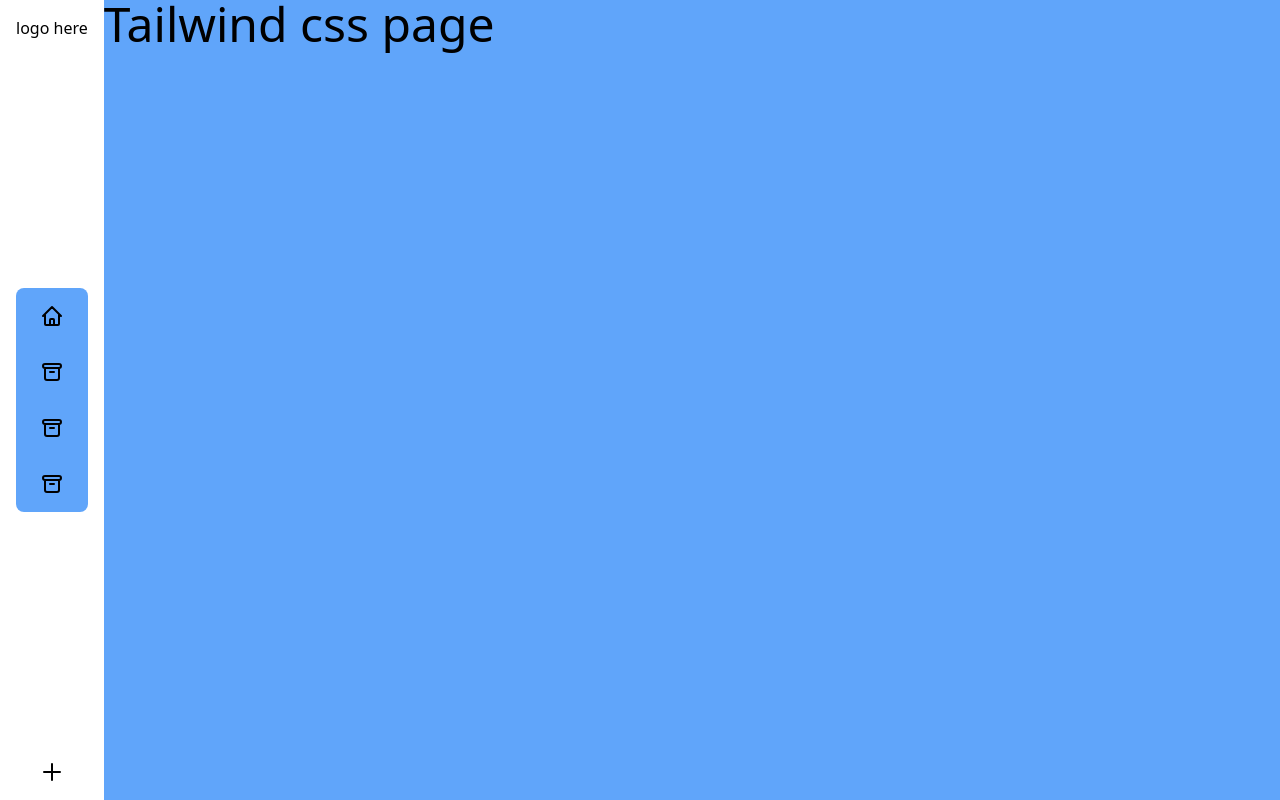
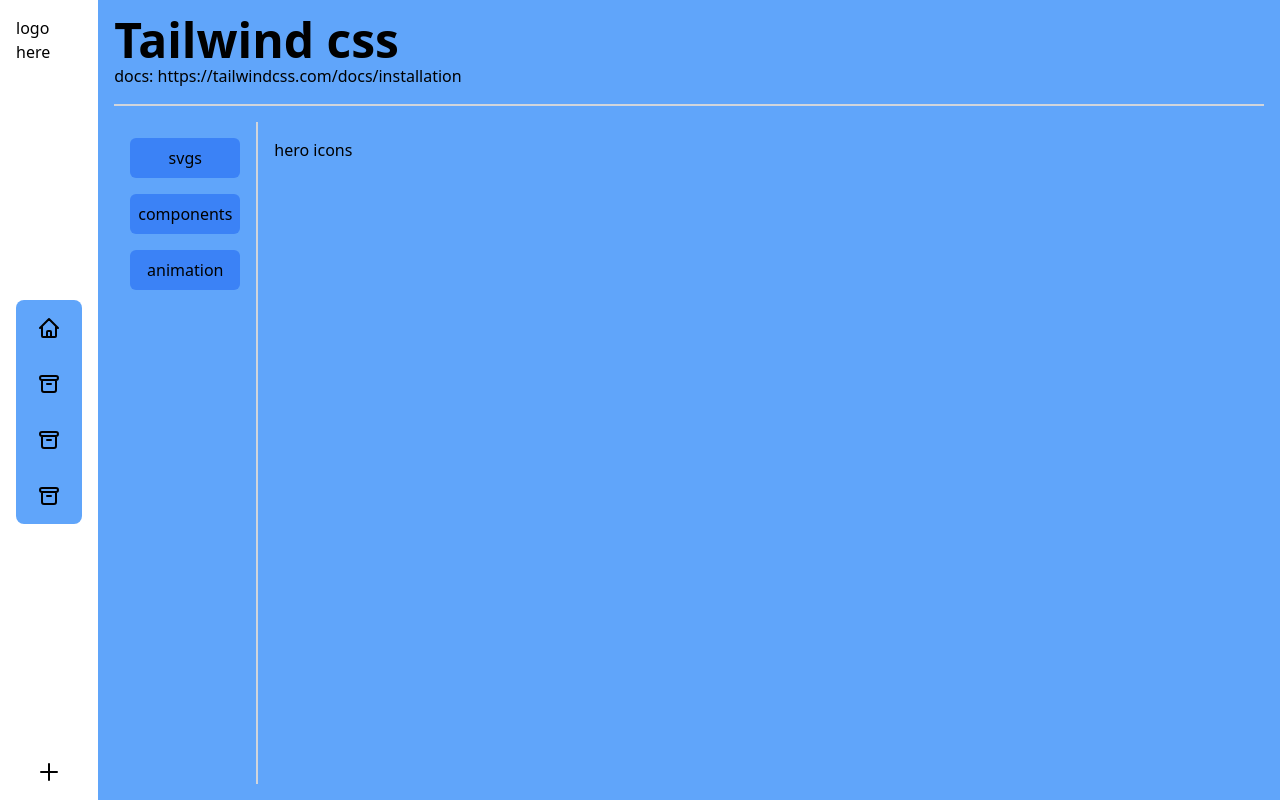
Before and after one commit to Th3R1c0/fullstack-hardhat-nextjs-cheatsheet, a Next.js app: page /tailwind in a window 1280 px wide. Built offline with nearby package versions, Linux system fonts and the light colour scheme.

Commit message:
2 files modified

```diff
--- a/components/layout.tsx
+++ b/components/layout.tsx
@@ -92,7 +92,7 @@
             </svg>
           </div>
         </div>
-        <div>
+        <div className='w-full h-full'>
           <main>{children}</main>
         </div>
       </div>
--- a/pages/tailwind.tsx
+++ b/pages/tailwind.tsx
@@ -1,8 +1,43 @@
 import type { NextPage } from 'next'
+import hljs from 'https://cdnjs.cloudflare.com/ajax/libs/highlight.js/11.5.1/es/highlight.min.js';
+const Tailwind = () => {
+  const sections = [
+    'svgs',
+    'components',
+    'animation'
+  ]
 
-const Tailwind = () => {
+  const Content = () => {
+    return (
+      <div className='w-full h-max p-4'>
+        <p>hero icons </p>
+     </div>
+    )
+  }
+
   return (
-    <h1 className='text-5xl'>Tailwind css page </h1>
+
+    <div className="w-full space-y-4 h-screen flex flex-col p-4">
+
+    <div className='w-full h-max pb-4 border-b-2 border-gray-300'>
+      <p className='font-bold text-5xl'>Tailwind css</p>
+      <p>docs: <a href='https://tailwindcss.com/docs/installation' className=''>https://tailwindcss.com/docs/installation</a></p>
+    </div>
+
+    <div className='flex w-full h-screen '>
+    <div className=' flex flex-col space-y-4 w-max h-full p-4 border-r-2 border-gray-300'>
+      {sections.map(section => (
+        <div key={section} className='w-full cursor-pointer h-max rounded-md text-center bg-blue-500 p-2'>
+          {section}
+        </div>
+      ))}
+    </div>
+    <Content />
+    </div>
+
+
+    </div>
+
   )
 }
 
```
